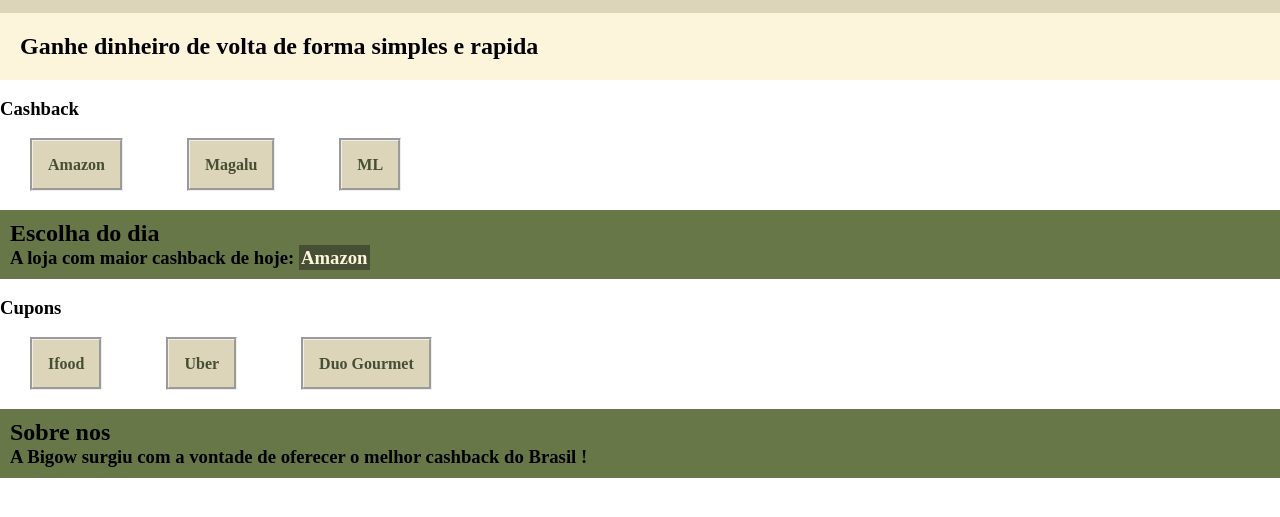
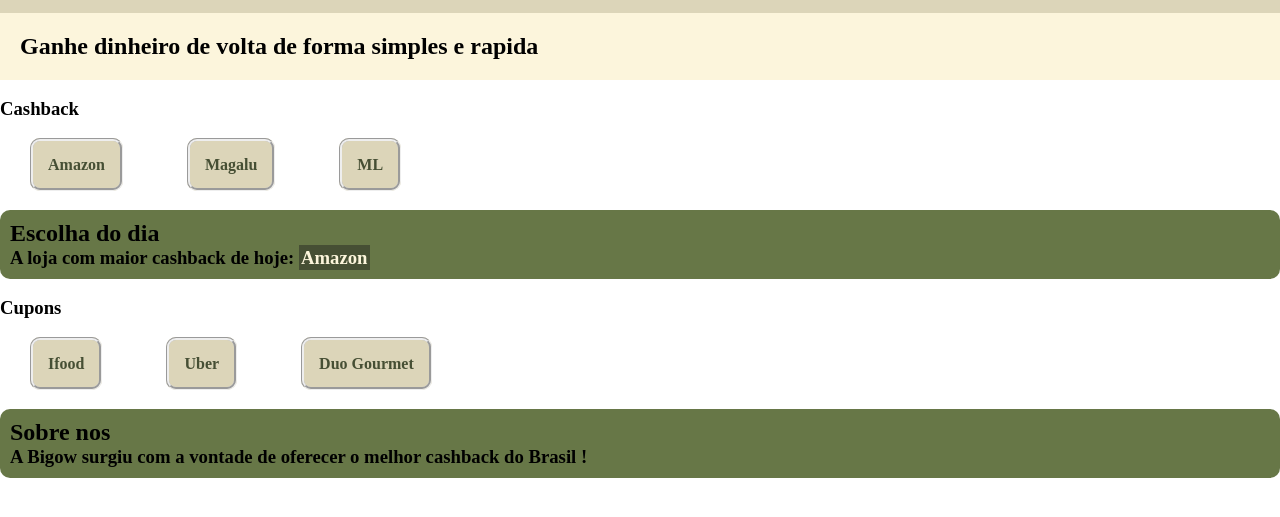
Before and after one commit to ItaloDantasDev/Bigow, a plain HTML site: page index.html in a window 1280 px wide. Shown: the part 75-592 px from the top of the page. Drawn offline with Linux system fonts and the light colour scheme.

Commit message:
Design 0.3
Arrendondamento de botoes

```diff
--- a/styles.css
+++ b/styles.css
@@ -60,6 +60,7 @@ header .container{
 }
 
 .Loja-do-dia{
+    border-radius: 10px;
     font-style: bold;
     background-color:#677747 ;
     padding: 10px;
@@ -68,7 +69,7 @@ header .container{
         color: #fcf5dc;
         border-style: inherit;
         background-color: #464F34;
-        padding: 2px;;
+        padding: 2px;
     }
 }
 
@@ -82,10 +83,15 @@ header .container{
 .cashback li{
     display: inline;
     padding: 30px;
+
+    a{
+        border-radius: 10px;
+    }
 }
 
 .sobre{
     font-style: bold;
     background-color:#677747 ;
     padding: 10px;
+    border-radius: 10px;
 }
```
